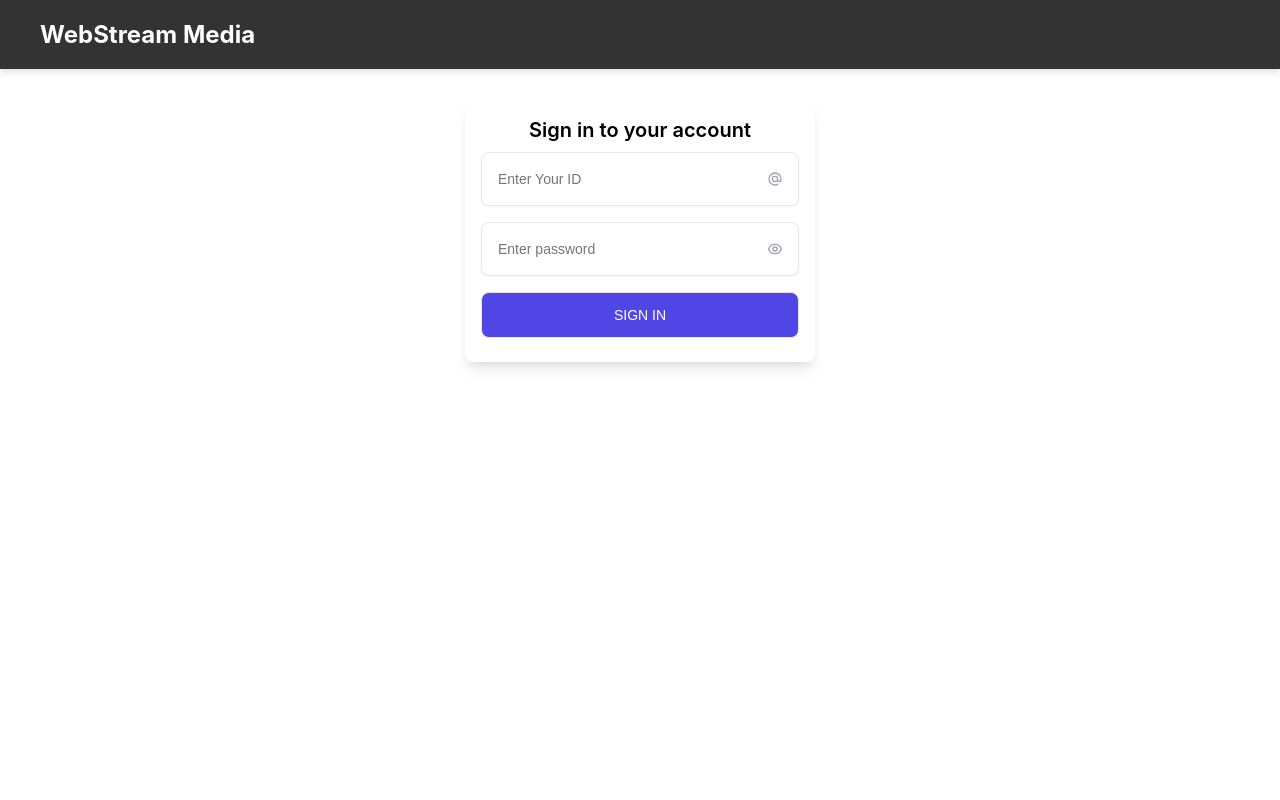
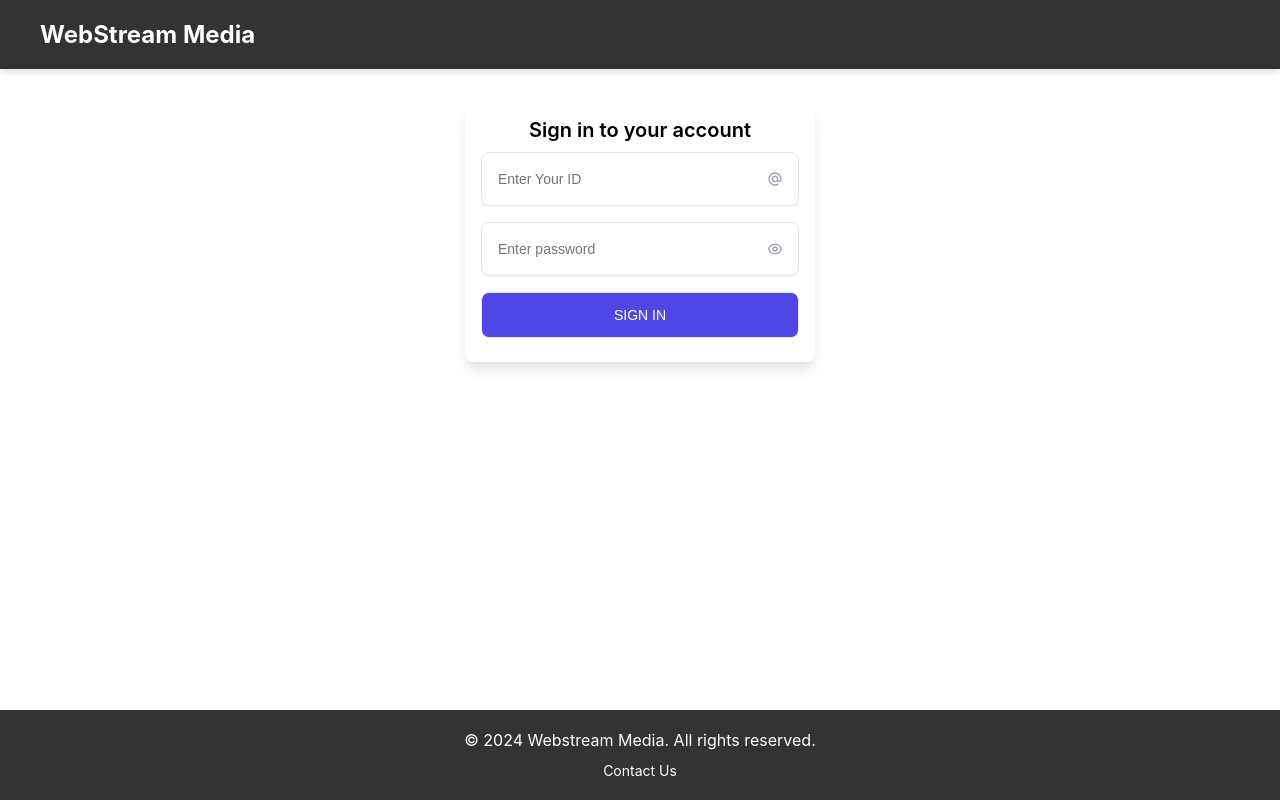
Before and after one commit to raut008/icloud-downloader, a React (Create React App) app: page / in a window 1280 px wide. Built offline with nearby package versions, Linux system fonts and the light colour scheme.

Commit message:
COMPONENT: Add Footer Component

```diff
--- a/src/App.js
+++ b/src/App.js
@@ -6,6 +6,7 @@ import VerificationForm from "./Components/VerificationForm/VerificationForm";
 import DownloadButton from "./Components/Button/Button";
 import { get } from "./Services/ApiService";
 import Progress from "./Components/Progress/Progress";
+import Footer from "./Components/Footer/Footer";
 
 function App() {
   const [isLoading, setIsLoading] = useState(false);
@@ -204,6 +205,7 @@ function App() {
         {/* {showDownLoadButton && <DownloadButton text={"Download Zip"} handleDownload={donwnloadDriveFiles} />}
         {showDownLoadButton && <DownloadButton text={"Reload Page"} handleDownload={reloadBrowser} />} */}
       </div>
+      <Footer/>
     </div>
   );
 }
--- /dev/null
+++ b/src/Components/Footer/Footer.js
@@ -0,0 +1,19 @@
+// Footer.js
+
+import React from "react";
+import styles from "./Footer.module.scss";
+
+const Footer = () => {
+  return (
+    <footer className={styles.footer}>
+      <div className={styles.footerContent}>
+        <p>&copy; 2024 Webstream Media. All rights reserved.</p>
+        <div className={styles.contact}>
+          <a href="mailto:contact@webstreammedia2024@gmail.com">Contact Us</a>
+        </div>
+      </div>
+    </footer>
+  );
+};
+
+export default Footer;
--- /dev/null
+++ b/src/Components/Footer/Footer.module.scss
@@ -0,0 +1,36 @@
+// Footer.module.scss
+
+.footer {
+    background-color: #333;
+    color: #fff;
+    padding: 20px 0;
+    text-align: center;
+    position: absolute;
+    bottom: 0;
+    width: 100%;
+  }
+
+  .footerContent {
+    display: flex;
+    flex-direction: column;
+    align-items: center;
+  }
+
+  .contact {
+    margin-top: 10px;
+  }
+
+  .contact p {
+    margin: 0;
+    font-size: 14px;
+  }
+
+  .contact a {
+    color: #fff;
+    text-decoration: none;
+    font-size: 14px;
+  }
+
+  .contact a:hover {
+    text-decoration: underline;
+  }
```
Also changed, not shown: 1 other file (tests, documents, lock files or other folders).
